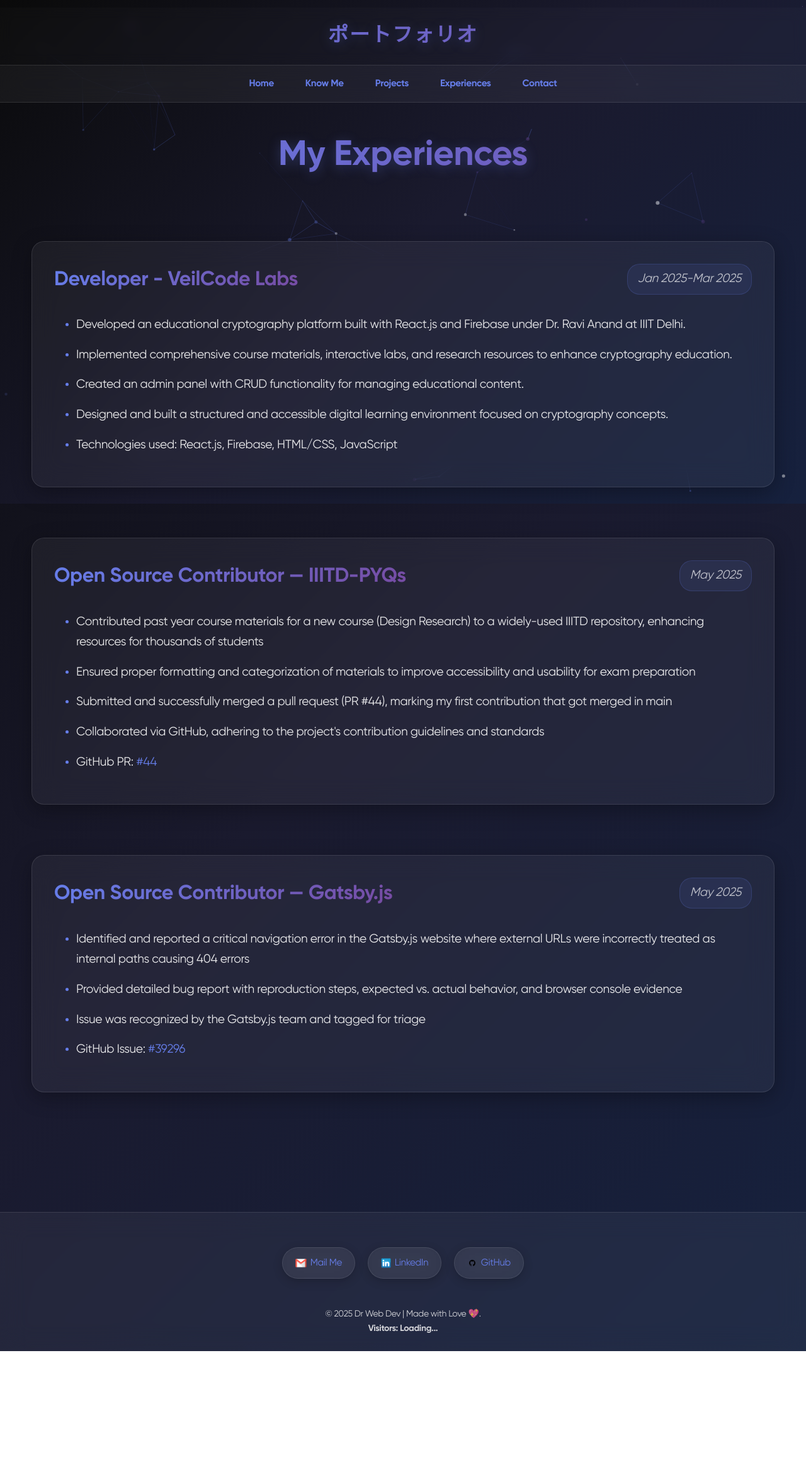
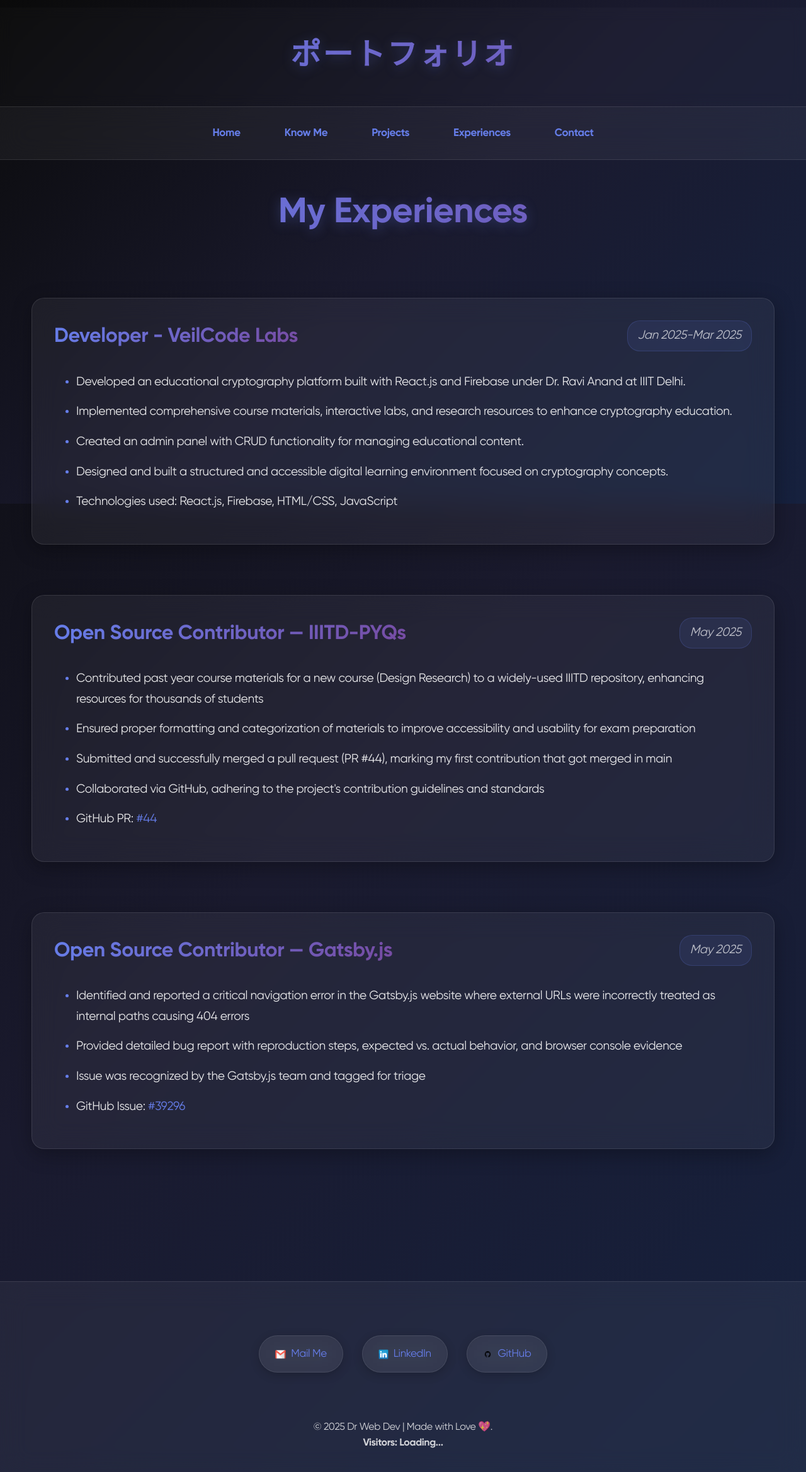
Before and after one commit to LordAizen1/porfolio, a React (Vite) app: page /porfolio/experiences in a window 1280 px wide. Shown: the top 2338 px of the page at 63% size. Before the commit the page ends 2146 px from the top, so only its background shows below. Built offline with nearby package versions, Linux system fonts and the light colour scheme; no server answers; the database is empty.

Commit message:
Updated App.jsx

```diff
--- a/src/App.jsx
+++ b/src/App.jsx
@@ -14,10 +14,10 @@ import AmongUsBackground from './components/Particles';
 function App() {
   return (
     <Router basename="/porfolio">
-      {/* Single Persistent Background - Rendered once at app level */}
+      {/* Persistent Background - Rendered once */}
       <AmongUsBackground />
 
-      {/* Content Wrapper with proper z-index */}
+      {/* Content Wrapper (z-index: 1) */}
       <div className="content-wrapper">
         <Header />
         <Navbar />
--- a/src/components/Particles.jsx
+++ b/src/components/Particles.jsx
@@ -20,27 +20,47 @@ const AmongUsBackground = () => {
       zIndex: -1
     },
     detectRetina: true,
-    fpsLimit: 60,
+    fpsLimit: 120,
     interactivity: {
       detectsOn: "window",
       events: {
         onClick: {
-          enable: false,
+          enable: true,
           mode: "push"
         },
         onHover: {
-          enable: false,
-          mode: "repulse"
+          enable: true,
+          mode: "repulse",
+          parallax: {
+            enable: false,
+            force: 2,
+            smooth: 10
+          }
         },
         resize: {
           delay: 0.5,
           enable: true
         }
+      },
+      modes: {
+        push: {
+          default: true,
+          groups: [],
+          quantity: 4
+        },
+        repulse: {
+          distance: 200,
+          duration: 0.4,
+          factor: 100,
+          speed: 1,
+          maxSpeed: 50,
+          easing: "ease-out-quad"
+        }
       }
     },
     particles: {
       color: {
-        value: ["#667eea", "#764ba2", "#ffffff"]
+        value: ["#667eea", "#764ba2", "#ffffff", "#4facfe", "#00f2fe"]
       },
       links: {
         blink: false,
@@ -48,10 +68,21 @@ const AmongUsBackground = () => {
           value: "#667eea"
         },
         consent: false,
-        distance: 120,
+        distance: 150,
         enable: true,
         frequency: 1,
-        opacity: 0.2,
+        opacity: 0.3,
+        shadow: {
+          blur: 5,
+          color: {
+            value: "#667eea"
+          },
+          enable: false
+        },
+        triangles: {
+          enable: false,
+          frequency: 1
+        },
         width: 1,
         warp: false
       },
@@ -60,24 +91,46 @@ const AmongUsBackground = () => {
           offset: 0,
           value: 90
         },
+        attract: {
+          distance: 200,
+          enable: false,
+          rotate: {
+            x: 600,
+            y: 1200
+          }
+        },
         direction: "none",
         enable: true,
+        path: {},
         outModes: {
-          default: "bounce"
+          default: "bounce",
+          bottom: "bounce",
+          left: "bounce",
+          right: "bounce",
+          top: "bounce"
         },
         random: false,
         size: false,
-        speed: 1,
-        straight: false
+        speed: 2,
+        straight: false,
+        trail: {
+          enable: false,
+          length: 10,
+          fillColor: {
+            value: "#000000"
+          }
+        },
+        vibrate: false,
+        warp: false
       },
       number: {
         density: {
           enable: true,
-          area: 1000,
+          area: 800,
           factor: 1000
         },
         limit: 0,
-        value: 50
+        value: 80
       },
       opacity: {
         random: {
@@ -86,12 +139,12 @@ const AmongUsBackground = () => {
         },
         value: {
           min: 0.1,
-          max: 0.5
+          max: 0.8
         },
         animation: {
           count: 0,
           enable: true,
-          speed: 0.5,
+          speed: 1,
           decay: 0,
           sync: false,
           destroy: "none",
@@ -100,7 +153,12 @@ const AmongUsBackground = () => {
         }
       },
       shape: {
-        type: "circle"
+        type: ["circle", "triangle", "polygon"],
+        options: {
+          polygon: {
+            sides: 6
+          }
+        }
       },
       size: {
         random: {
@@ -109,12 +167,12 @@ const AmongUsBackground = () => {
         },
         value: {
           min: 1,
-          max: 3
+          max: 4
         },
         animation: {
           count: 0,
           enable: true,
-          speed: 2,
+          speed: 5,
           decay: 0,
           sync: false,
           destroy: "none",
@@ -131,16 +189,19 @@ const AmongUsBackground = () => {
         options: {
           particles: {
             number: {
-              value: 30
+              value: 40
             },
             move: {
-              speed: 0.5
+              speed: 1
             }
           }
         }
       }
     ],
     smooth: false,
+    style: {},
+    themes: [],
+    zLayers: 100,
     emitters: [
       {
         autoPlay: true,
@@ -150,7 +211,7 @@ const AmongUsBackground = () => {
         },
         rate: {
           quantity: 1,
-          delay: 12
+          delay: 8
         },
         shape: {
           options: {},
@@ -178,10 +239,10 @@ const AmongUsBackground = () => {
             }
           },
           size: {
-            value: 20
+            value: 25
           },
           move: {
-            speed: 3,
+            speed: 6,
             outModes: {
               default: "destroy",
               right: "destroy"
@@ -198,17 +259,17 @@ const AmongUsBackground = () => {
             },
             animation: {
               enable: true,
-              speed: 5,
+              speed: 8,
               sync: false
             }
           },
           opacity: {
-            value: 0.6
+            value: 0.8
           }
         },
         position: {
           x: -5,
-          y: 40
+          y: 35
         }
       }
     ],
--- a/src/pages/ExperiencesPage.jsx
+++ b/src/pages/ExperiencesPage.jsx
@@ -1,5 +1,6 @@
 import React from 'react';
 import { motion } from 'framer-motion';
+import ParticlesComponent from '../components/Particles';
 
 const ExperiencesPage = () => {
   const experiences = [
@@ -44,6 +45,22 @@ const ExperiencesPage = () => {
       `,
       link: 'https://github.com/gatsbyjs/gatsby/issues/39296'
     },
+
+    // {
+    //   title: 'Open Source Contributor — Tekdi Technologies (Teachers App on GitHub)',
+    //   period: 'May 2025',
+    //   description: `
+    //     <ul>
+    //       <li>Enhanced <code>README.md</code> with an expanded project overview, tech stack breakdown, setup instructions, and improved usage/testing workflows</li>
+    //       <li>Authored <code>CONTRIBUTING.md</code> detailing contribution workflow, branching strategy, commit standards, code style, and areas for community involvement</li>
+    //       <li>Added <code>ARCHITECTURE.md</code> covering high-level system design, UI/data flow diagrams, component breakdown, and extensibility roadmap</li>
+    //       <li>Structured documentation for clarity, developer onboarding, and long-term maintainability</li>
+    //       <li>Collaborated via GitHub and followed project documentation and contribution standards</li>
+    //     </ul>
+    //   `,
+    //   link: 'https://github.com/tekdi/teachers-app/pull/740'
+    // },
+    // You can add additional experience entries here following the same structure
   ];
 
   return (
@@ -53,6 +70,7 @@ const ExperiencesPage = () => {
       transition={{ duration: 0.5 }}
       className="experiences-page"
     >
+      <ParticlesComponent />
       <motion.h1
         initial={{ opacity: 0, y: -20 }}
         animate={{ opacity: 1, y: 0 }}
--- a/src/pages/Home.jsx
+++ b/src/pages/Home.jsx
@@ -1,5 +1,7 @@
 import React from 'react';
 import { motion } from 'framer-motion';
+// import ParticlesComponent from '../components/Particles';
+import AmongUsBackground from '../components/Particles';
 
 const Home = () => {
   return (
@@ -9,6 +11,7 @@ const Home = () => {
       transition={{ duration: 0.5 }}
       className="home"
     >
+      <AmongUsBackground />
       <div className="home-content">
         {/* Title */}
         <motion.h1
--- a/src/pages/KnowMore.jsx
+++ b/src/pages/KnowMore.jsx
@@ -1,5 +1,7 @@
 import React from 'react';
 import { motion } from 'framer-motion';
+import ParticlesComponent from '../components/Particles';
+import AmongUsBackground from '../components/Particles';
 
 const KnowMore = () => {
   const aboutMeText = "I am an undergraduate Computer Science and Engineering student at IIIT Delhi, with a clear vision of becoming a versatile software developer. My journey is centered around three key areas: software development, data science/analysis, and web development. I'm constantly expanding my skill set, diving deep into data analysis tools and techniques while also building modern web applications. This balanced approach allows me to tackle complex data problems and create user-friendly solutions. Whether it's developing full-stack applications or analyzing datasets to extract meaningful insights, I'm passionate about using technology to solve real-world problems. My goal is to become a well-rounded developer who can seamlessly work across different domains of technology.";
@@ -11,6 +13,7 @@ const KnowMore = () => {
       transition={{ duration: 0.5 }}
       className="know-more"
     >
+      <AmongUsBackground />
       <motion.h1
         initial={{ opacity: 0, y: -20 }}
         animate={{ opacity: 1, y: 0 }}
--- a/src/pages/ProjectsPage.jsx
+++ b/src/pages/ProjectsPage.jsx
@@ -1,5 +1,6 @@
 import React from 'react';
 import { motion } from 'framer-motion';
+import ParticlesComponent from '../components/Particles';
 
 const ProjectsPage = () => {
   const projects = [
@@ -50,6 +51,7 @@ const ProjectsPage = () => {
       transition={{ duration: 0.5 }}
       className="projects-page"
     >
+      <ParticlesComponent />
       <motion.h1
         initial={{ opacity: 0, y: -20 }}
         animate={{ opacity: 1, y: 0 }}
--- a/src/style.css
+++ b/src/style.css
@@ -57,6 +57,26 @@ body {
   -webkit-background-clip: text;
   -webkit-text-fill-color: transparent;
   background-clip: text;
+}
+
+/* Floating animation */
+@keyframes float {
+  0%, 100% { transform: translateY(0px); }
+  50% { transform: translateY(-10px); }
+}
+
+.floating {
+  animation: float 3s ease-in-out infinite;
+}
+
+/* Pulse animation */
+@keyframes pulse {
+  0%, 100% { transform: scale(1); }
+  50% { transform: scale(1.05); }
+}
+
+.pulse {
+  animation: pulse 2s ease-in-out infinite;
 }
 
 /* Home Page Styles */
@@ -146,14 +166,30 @@ body {
   padding: 30px;
   box-shadow: 0 8px 32px rgba(0, 0, 0, 0.3);
   text-align: center;
-  transition: transform 0.2s ease, box-shadow 0.2s ease;
+  transition: all 0.4s cubic-bezier(0.175, 0.885, 0.32, 1.275);
   position: relative;
   overflow: hidden;
 }
 
+.card::before {
+  content: '';
+  position: absolute;
+  top: 0;
+  left: -100%;
+  width: 100%;
+  height: 100%;
+  background: linear-gradient(90deg, transparent, rgba(255, 255, 255, 0.1), transparent);
+  transition: left 0.5s;
+}
+
+.card:hover::before {
+  left: 100%;
+}
+
 .card:hover {
-  transform: translateY(-5px);
-  box-shadow: 0 12px 40px rgba(102, 126, 234, 0.15);
+  transform: translateY(-15px) scale(1.02);
+  border-color: rgba(102, 126, 234, 0.3);
+  box-shadow: 0 20px 60px rgba(102, 126, 234, 0.2);
 }
 
 .card h3 {
@@ -206,37 +242,34 @@ body {
   border-radius: 50px;
   font-size: 1.1rem;
   font-weight: 600;
-  transition: transform 0.2s ease, box-shadow 0.2s ease;
+  transition: all 0.3s ease;
   font-family: 'Gilroy', sans-serif;
   box-shadow: 0 8px 25px rgba(102, 126, 234, 0.3);
+  position: relative;
+  overflow: hidden;
+}
+
+.resume-button::before {
+  content: '';
+  position: absolute;
+  top: 0;
+  left: -100%;
+  width: 100%;
+  height: 100%;
+  background: linear-gradient(90deg, transparent, rgba(255, 255, 255, 0.2), transparent);
+  transition: left 0.5s;
+}
+
+.resume-button:hover::before {
+  left: 100%;
 }
 
 .resume-button:hover {
-  transform: translateY(-2px);
-  box-shadow: 0 12px 30px rgba(102, 126, 234, 0.4);
+  transform: translateY(-3px);
+  box-shadow: 0 15px 35px rgba(102, 126, 234, 0.4);
 }
 
-/* Compact Header */
-header {
-  text-align: center;
-  padding: 10px 0;
-  background: rgba(255, 255, 255, 0.02);
-  backdrop-filter: blur(10px);
-}
-
-.logo-text {
-  font-size: 2rem;
-  font-weight: 700;
-  margin: 10px 0;
-  letter-spacing: 2px;
-  background: linear-gradient(135deg, #667eea 0%, #764ba2 100%);
-  -webkit-background-clip: text;
-  -webkit-text-fill-color: transparent;
-  background-clip: text;
-  text-shadow: 0 4px 20px rgba(102, 126, 234, 0.3);
-}
-
-/* Compact Navigation */
+/* Enhanced Navigation */
 nav {
   background: rgba(255, 255, 255, 0.05);
   backdrop-filter: blur(20px);
@@ -247,7 +280,7 @@ nav {
   display: flex;
   align-items: center;
   justify-content: center;
-  padding: 8px 0;
+  padding: 15px 0;
   transition: all 0.3s ease;
   position: sticky;
   top: 0;
@@ -256,40 +289,59 @@ nav {
 
 .nav-btn {
   font-weight: 600;
-  padding: 8px 16px;
-  margin: 0 8px;
-  border-radius: 20px;
-  transition: color 0.2s ease, background-color 0.2s ease;
+  padding: 12px 24px;
+  margin: 0 10px;
+  border-radius: 25px;
+  transition: all 0.3s cubic-bezier(0.175, 0.885, 0.32, 1.275);
   position: relative;
+  overflow: hidden;
   background: transparent;
   border: 1px solid transparent;
-  font-size: 0.95rem;
+}
+
+.nav-btn::before {
+  content: '';
+  position: absolute;
+  top: 0;
+  left: -100%;
+  width: 100%;
+  height: 100%;
+  background: linear-gradient(135deg, #667eea 0%, #764ba2 100%);
+  transition: left 0.3s;
+  z-index: -1;
+}
+
+.nav-btn:hover::before {
+  left: 0;
 }
 
 .nav-btn:hover {
+  transform: translateY(-2px);
   color: white;
-  background: linear-gradient(135deg, #667eea 0%, #764ba2 100%);
   border-color: rgba(102, 126, 234, 0.3);
+  box-shadow: 0 8px 25px rgba(102, 126, 234, 0.3);
 }
 
-/* Centered content */
-.centered {
-  color: #4A90E2;
-  font-size: 25px;
-  line-height: 1.6;
-  margin: 0 auto 40px;
-  max-width: 800px;
-  transition: transform 0.2s ease;
+/* Enhanced Header */
+header {
+  font-size: larger;
   text-align: center;
+  padding: 20px 0;
+  background: rgba(255, 255, 255, 0.02);
+  backdrop-filter: blur(10px);
 }
 
-.centered strong {
-  display: block;
-  margin-bottom: 10px;
-}
-
-.centered:hover {
-  transform: scale(1.01);
+.logo-text {
+  font-size: 3rem;
+  font-weight: 700;
+  margin: 20px 0;
+  letter-spacing: 3px;
+  background: linear-gradient(135deg, #667eea 0%, #764ba2 100%);
+  -webkit-background-clip: text;
+  -webkit-text-fill-color: transparent;
+  background-clip: text;
+  text-shadow: 0 4px 20px rgba(102, 126, 234, 0.3);
+  animation: float 3s ease-in-out infinite;
 }
 
 /* Enhanced Sections */
@@ -297,7 +349,7 @@ section,
 article {
   margin-bottom: 40px;
   text-align: center;
-  transition: all 0.2s ease;
+  transition: all 0.3s ease;
   padding: 30px;
   border-radius: 20px;
 }
@@ -307,8 +359,24 @@ a {
   text-decoration: none;
   color: #667eea;
   text-align: center;
-  transition: color 0.2s ease;
+  transition: all 0.3s ease;
   position: relative;
+}
+
+a::after {
+  content: '';
+  position: absolute;
+  width: 0;
+  height: 2px;
+  bottom: -2px;
+  left: 50%;
+  background: linear-gradient(135deg, #667eea 0%, #764ba2 100%);
+  transition: all 0.3s ease;
+}
+
+a:hover::after {
+  width: 100%;
+  left: 0;
 }
 
 a:hover {
@@ -318,7 +386,7 @@ a:hover {
 .imp {
   font-size: 2rem;
   text-align: center;
-  transition: all 0.2s ease;
+  transition: all 0.3s ease;
   background: linear-gradient(135deg, #667eea 0%, #764ba2 100%);
   -webkit-background-clip: text;
   -webkit-text-fill-color: transparent;
@@ -333,7 +401,7 @@ a:hover {
   max-width: 900px;
   padding: 30px;
   font-style: normal;
-  transition: all 0.2s ease;
+  transition: all 0.3s ease;
   background: rgba(255, 255, 255, 0.05);
   backdrop-filter: blur(20px);
   border: 1px solid rgba(255, 255, 255, 0.1);
@@ -346,52 +414,68 @@ a:hover {
 /* Enhanced Contact Section */
 #con {
   text-align: center;
-  padding: 20px;
+  padding: 30px;
 }
 
 .contact {
   display: inline-block;
-  margin: 10px;
-  padding: 12px 20px;
+  margin: 15px;
+  padding: 15px 25px;
   color: #667eea;
   text-decoration: none;
-  transition: all 0.2s ease;
+  transition: all 0.3s cubic-bezier(0.175, 0.885, 0.32, 1.275);
   text-align: center;
   background: rgba(255, 255, 255, 0.05);
   backdrop-filter: blur(20px);
   border: 1px solid rgba(255, 255, 255, 0.1);
-  border-radius: 25px;
+  border-radius: 50px;
   box-shadow: 0 4px 15px rgba(0, 0, 0, 0.2);
-  font-size: 0.95rem;
+  position: relative;
+  overflow: hidden;
+}
+
+.contact::before {
+  content: '';
+  position: absolute;
+  top: 0;
+  left: -100%;
+  width: 100%;
+  height: 100%;
+  background: linear-gradient(135deg, #667eea 0%, #764ba2 100%);
+  transition: left 0.3s;
+  z-index: -1;
+}
+
+.contact:hover::before {
+  left: 0;
 }
 
 .contact img {
   vertical-align: middle;
-  margin-right: 6px;
+  margin-right: 8px;
   filter: brightness(1.2);
 }
 
 .contact:hover {
-  transform: translateY(-2px);
+  transform: translateY(-5px) scale(1.05);
   color: white;
-  background: linear-gradient(135deg, #667eea 0%, #764ba2 100%);
-  box-shadow: 0 8px 20px rgba(102, 126, 234, 0.3);
+  box-shadow: 0 15px 35px rgba(102, 126, 234, 0.3);
 }
 
-/* Compact Footer */
+/* Enhanced Footer */
 footer {
   background: rgba(255, 255, 255, 0.05);
   backdrop-filter: blur(20px);
   border-top: 1px solid rgba(255, 255, 255, 0.1);
-  padding: 25px 0;
-  margin-top: 40px;
+  padding: 40px 0;
+  margin-top: 60px;
 }
 
 #last-footer {
   color: rgba(255, 255, 255, 0.8);
-  font-size: 14px;
+  font-size: 16px;
   text-align: center;
-  margin-top: 15px;
+  margin-top: 20px;
   line-height: 1.6;
 }
 
@@ -412,7 +496,7 @@ footer {
   align-items: center;
   justify-content: center;
   box-shadow: 0 8px 25px rgba(102, 126, 234, 0.3);
-  transition: transform 0.2s ease, box-shadow 0.2s ease, opacity 0.3s ease;
+  transition: all 0.3s cubic-bezier(0.175, 0.885, 0.32, 1.275);
   opacity: 0;
   backdrop-filter: blur(20px);
 }
@@ -422,8 +506,8 @@ footer {
 }
 
 .scroll-to-top:hover {
-  transform: translateY(-3px);
-  box-shadow: 0 12px 30px rgba(102, 126, 234, 0.4);
+  transform: translateY(-5px) scale(1.1);
+  box-shadow: 0 15px 35px rgba(102, 126, 234, 0.4);
 }
 
 /* Know More Page Enhanced Styles */
@@ -488,17 +572,37 @@ footer {
   padding: 25px;
   box-shadow: 0 8px 32px rgba(0, 0, 0, 0.3);
   text-align: center;
-  transition: transform 0.2s ease, box-shadow 0.2s ease;
+  transition: all 0.4s cubic-bezier(0.175, 0.885, 0.32, 1.275);
   display: flex;
   flex-direction: column;
   align-items: center;
   justify-content: center;
+  position: relative;
+  overflow: hidden;
+}
+
+.know-more .language::before,
+.know-more .technology::before {
+  content: '';
+  position: absolute;
+  top: 0;
+  left: -100%;
+  width: 100%;
+  height: 100%;
+  background: linear-gradient(90deg, transparent, rgba(255, 255, 255, 0.1), transparent);
+  transition: left 0.5s;
+}
+
+.know-more .language:hover::before,
+.know-more .technology:hover::before {
+  left: 100%;
 }
 
 .know-more .language:hover,
 .know-more .technology:hover {
-  transform: translateY(-5px);
-  box-shadow: 0 12px 40px rgba(102, 126, 234, 0.15);
+  transform: translateY(-10px) scale(1.05);
+  border-color: rgba(102, 126, 234, 0.3);
+  box-shadow: 0 20px 60px rgba(102, 126, 234, 0.2);
 }
 
 .know-more .language img,
@@ -509,12 +613,13 @@ footer {
   margin-bottom: 15px;
   display: block;
   filter: drop-shadow(0 4px 8px rgba(0, 0, 0, 0.3));
-  transition: transform 0.2s ease;
+  transition: all 0.3s ease;
 }
 
 .know-more .language:hover img,
 .know-more .technology:hover img {
-  transform: scale(1.05);
+  transform: scale(1.1);
+  filter: drop-shadow(0 8px 16px rgba(102, 126, 234, 0.3));
 }
 
 .know-more .language p,
@@ -537,12 +642,30 @@ footer {
   align-items: center;
   text-align: left;
   width: 100%;
-  transition: transform 0.2s ease, box-shadow 0.2s ease;
+  transition: all 0.4s cubic-bezier(0.175, 0.885, 0.32, 1.275);
+  position: relative;
+  overflow: hidden;
+}
+
+.know-more .achievement::before {
+  content: '';
+  position: absolute;
+  top: 0;
+  left: -100%;
+  width: 100%;
+  height: 100%;
+  background: linear-gradient(90deg, transparent, rgba(255, 255, 255, 0.1), transparent);
+  transition: left 0.5s;
+}
+
+.know-more .achievement:hover::before {
+  left: 100%;
 }
 
 .know-more .achievement:hover {
-  transform: translateY(-3px);
-  box-shadow: 0 12px 40px rgba(102, 126, 234, 0.15);
+  transform: translateY(-5px);
+  border-color: rgba(102, 126, 234, 0.3);
+  box-shadow: 0 20px 60px rgba(102, 126, 234, 0.2);
 }
 
 .know-more .achievement img {
@@ -577,11 +700,15 @@ footer {
   display: flex;
   align-items: center;
   width: 100%;
-  transition: all 0.2s ease;
+  transition: all 0.3s ease;
 }
 
 .achievement-link:hover {
   transform: none;
+}
+
+.achievement-link::after {
+  display: none;
 }
 
 /* Projects Page Enhanced Styles */
@@ -620,7 +747,24 @@ footer {
   display: flex;
   align-items: center;
   gap: 40px;
-  transition: transform 0.2s ease, box-shadow 0.2s ease;
+  transition: all 0.4s cubic-bezier(0.175, 0.885, 0.32, 1.275);
+  position: relative;
+  overflow: hidden;
+}
+
+.projects-page .project::before {
+  content: '';
+  position: absolute;
+  top: 0;
+  left: -100%;
+  width: 100%;
+  height: 100%;
+  background: linear-gradient(90deg, transparent, rgba(255, 255, 255, 0.1), transparent);
+  transition: left 0.5s;
+}
+
+.projects-page .project:hover::before {
+  left: 100%;
 }
 
 .projects-page .project:nth-child(even) {
@@ -628,8 +772,9 @@ footer {
 }
 
 .projects-page .project:hover {
-  transform: translateY(-5px);
-  box-shadow: 0 12px 40px rgba(102, 126, 234, 0.15);
+  transform: translateY(-10px);
+  border-color: rgba(102, 126, 234, 0.3);
+  box-shadow: 0 20px 60px rgba(102, 126, 234, 0.2);
 }
 
 .projects-page .project-content {
@@ -656,11 +801,11 @@ footer {
   border: 1px solid rgba(255, 255, 255, 0.1);
   border-radius: 16px;
   padding: 20px;
-  transition: transform 0.2s ease;
+  transition: all 0.3s ease;
 }
 
 .projects-page .project:hover .project-image-container {
-  transform: scale(1.02);
+  transform: scale(1.05);
 }
 
 .projects-page .project img {
@@ -686,7 +831,11 @@ footer {
   background-clip: text;
   text-decoration: none;
   font-weight: 600;
-  transition: all 0.2s ease;
+  transition: all 0.3s ease;
+}
+
+.project-link::after {
+  display: none;
 }
 
 .project-link:hover {
@@ -725,12 +874,30 @@ footer {
   padding: 35px;
   box-shadow: 0 8px 32px rgba(0, 0, 0, 0.3);
   text-align: left;
-  transition: transform 0.2s ease, box-shadow 0.2s ease;
+  transition: all 0.4s cubic-bezier(0.175, 0.885, 0.32, 1.275);
+  position: relative;
+  overflow: hidden;
+}
+
+.experience::before {
+  content: '';
+  position: absolute;
+  top: 0;
+  left: -100%;
+  width: 100%;
+  height: 100%;
+  background: linear-gradient(90deg, transparent, rgba(255, 255, 255, 0.1), transparent);
+  transition: left 0.5s;
+}
+
+.experience:hover::before {
+  left: 100%;
 }
 
 .experience:hover {
-  transform: translateY(-5px);
-  box-shadow: 0 12px 40px rgba(102, 126, 234, 0.15);
+  transform: translateY(-10px);
+  border-color: rgba(102, 126, 234, 0.3);
+  box-shadow: 0 20px 60px rgba(102, 126, 234, 0.2);
 }
 
 .experience-header {
@@ -800,8 +967,12 @@ footer {
   -webkit-text-fill-color: transparent;
   background-clip: text;
   text-decoration: none;
-  transition: all 0.2s ease;
+  transition: all 0.3s ease;
   font-weight: 600;
+}
+
+.experience-link::after {
+  display: none;
 }
 
 .experience-link:hover {
@@ -853,41 +1024,12 @@ footer {
   cursor: pointer;
   font-family: 'Gilroy', sans-serif;
   font-weight: 600;
-  transition: transform 0.2s ease, box-shadow 0.2s ease;
+  transition: all 0.3s ease;
 }
 
 .close-button:hover {
   transform: scale(1.05);
   box-shadow: 0 5px 15px rgba(102, 126, 234, 0.3);
-}
-
-/* Footer animations - Simplified */
-@keyframes subtleScale {
-  0% {
-    transform: scale(1);
-  }
-  50% {
-    transform: scale(1.05);
-  }
-  100% {
-    transform: scale(1);
-  }
-}
-
-.footer-visible .contact {
-  animation: subtleScale 0.3s ease-in-out;
-}
-
-.footer-visible .mail-me {
-  animation-delay: 0.1s;
-}
-
-.footer-visible .contact:nth-child(2) {
-  animation-delay: 0.2s;
-}
-
-.footer-visible .contact:nth-child(3) {
-  animation-delay: 0.3s;
 }
 
 /* Responsive Design Enhancements */
@@ -897,7 +1039,7 @@ footer {
   }
 
   .logo-text {
-    font-size: 1.5rem;
+    font-size: 2rem;
   }
 
   .highlight-cards {
@@ -943,21 +1085,9 @@ footer {
   }
 
   .nav-btn {
-    margin: 3px;
-    padding: 6px 12px;
-    font-size: 0.85rem;
-  }
-
-  nav {
-    padding: 6px 0;
-  }
-
-  header {
-    padding: 8px 0;
-  }
-
-  footer {
-    padding: 20px 0;
+    margin: 5px;
+    padding: 10px 15px;
+    font-size: 0.9rem;
   }
 }
 
@@ -991,12 +1121,6 @@ footer {
   .experience {
     padding: 25px;
   }
-
-  .nav-btn {
-    margin: 2px;
-    padding: 5px 10px;
-    font-size: 0.8rem;
-  }
 }
 
 /* Custom scrollbar */
@@ -1016,3 +1140,15 @@ footer {
 ::-webkit-scrollbar-thumb:hover {
   background: linear-gradient(135deg, #764ba2 0%, #667eea 100%);
 }
+
+/* Loading animation for images */
+@keyframes shimmer {
+  0% { background-position: -200px 0; }
+  100% { background-position: calc(200px + 100%) 0; }
+}
+
+.loading-shimmer {
+  background: linear-gradient(90deg, transparent, rgba(255, 255, 255, 0.1), transparent);
+  background-size: 200px 100%;
+  animation: shimmer 1.5s infinite;
+}
```
